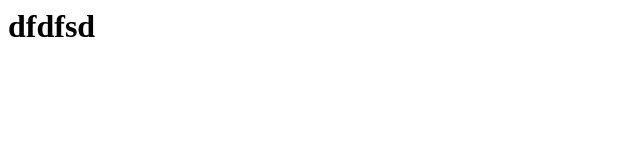
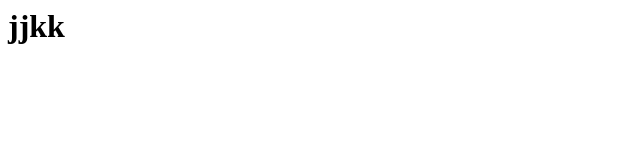
Before and after one commit to contact390/buildmart, a website: page index.html in a window 1280 px wide. Shown: the whole page, without its empty margins (0-640 px from the left). Drawn offline with Linux system fonts and the light colour scheme.

Commit message:
meassage

```diff
--- a/index.html
+++ b/index.html
@@ -1 +1 @@
-<h1>dfdfsd</h1>
+<h1>jjkk</h1>
```
